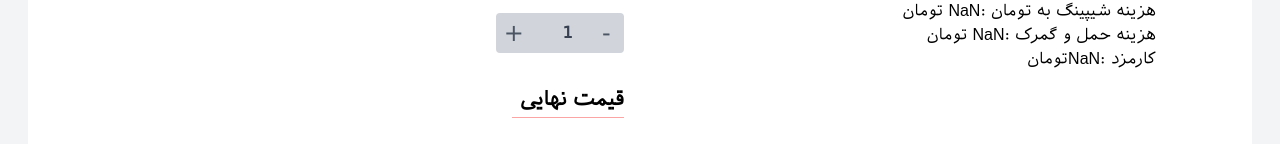
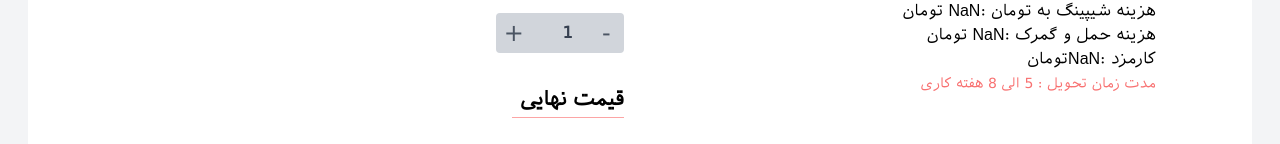
Before and after one commit to khchain/first-app, a Next.js app: page /productDetails in a window 1280 px wide. Shown: the part 789-933 px from the top of the page. Built offline with nearby package versions, Linux system fonts and the light colour scheme; no server answers.

Commit message:
add brackdown price componnet folder

```diff
--- /dev/null
+++ b/src/components/breakdownPrice.tsx
@@ -0,0 +1,9 @@
+import React from 'react'
+
+export  function BreakdownPrice() {
+  return (
+    <>
+
+    </>
+  )
+}
--- a/src/components/productDetails.tsx
+++ b/src/components/productDetails.tsx
@@ -92,9 +92,7 @@ export function ProductDetails() {
                     </h2>
                   </div>
                   <div className="mt-2 px-7">
-                    {/* <a className="text-sm text-red-400 " href="#">
-                      Get delivery dates
-                    </a> */}
+
                    <Suspense fallback={<p>Loading feed...</p>}>
                     <h3>قیمت ارزی :{totalPrice} درهم</h3>
                     <h3>قیمت ارزی با تخفیف :{UAEPrice} درهم </h3>
@@ -104,6 +102,10 @@ export function ProductDetails() {
                     <h3>هزینه حمل و گمرک :{deliveryPrice} تومان</h3>
                     <h3>کارمزد :{wagePrice}تومان </h3>
                     </Suspense>
+
+                    <span className=" text-sm text-red-400 ">
+                    مدت زمان تحویل : 5 الی 8 هفته کاری
+                    </span>
                   </div>
                 </div>
               </div>
```
